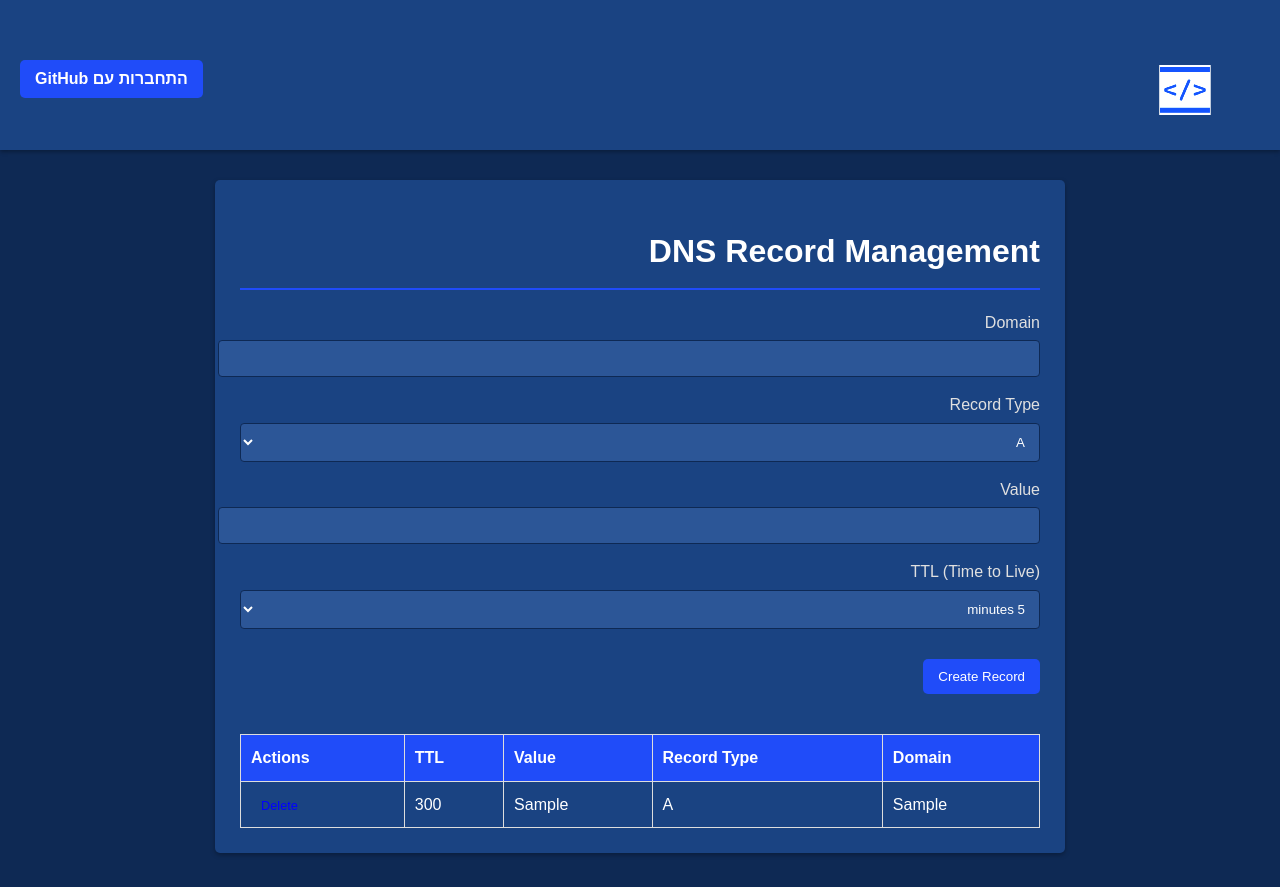
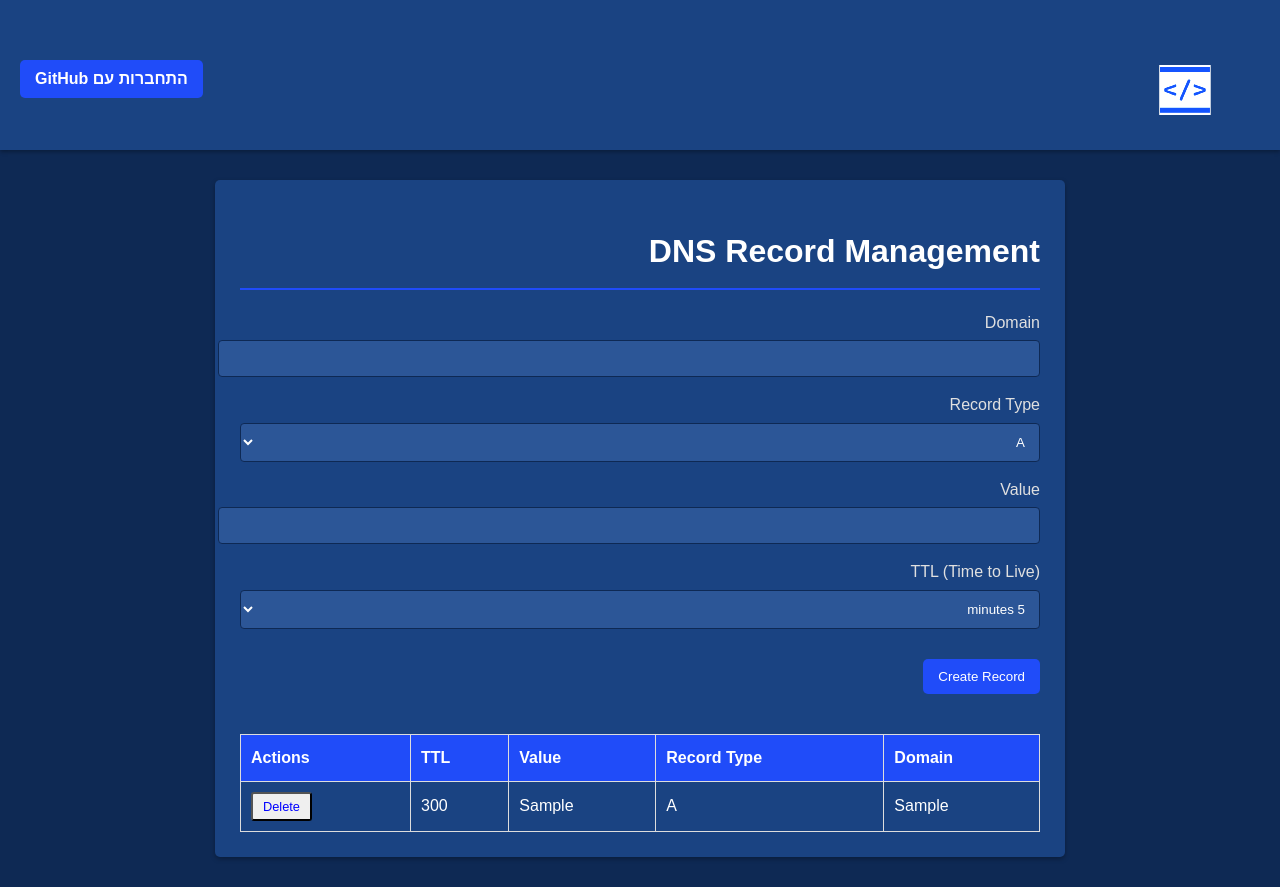
Before and after one commit to TomerGamerTV/Front-End, a SvelteKit app: page /dashboard in a window 1280 px wide. Both pictures are taken after typing "Sample", "Sample" into the empty fields and a click on the button "Create Record". Built offline with nearby package versions, Linux system fonts and the light colour scheme.

Commit message:
fix: replace span with button for delete action in dashboard

```diff
--- a/src/routes/dashboard/+page.svelte
+++ b/src/routes/dashboard/+page.svelte
@@ -143,10 +143,10 @@
             <td>{record.value}</td>
             <td>{record.ttl}</td>
             <td>
-              <span
-                role="button"
+              <button
+                type="button"
                 class="action-btn"
-                on:click={() => data.splice(index, 1)}>Delete</span
+                on:click={() => data.splice(index, 1)}>Delete</button
               >
             </td>
           </tr>
```
